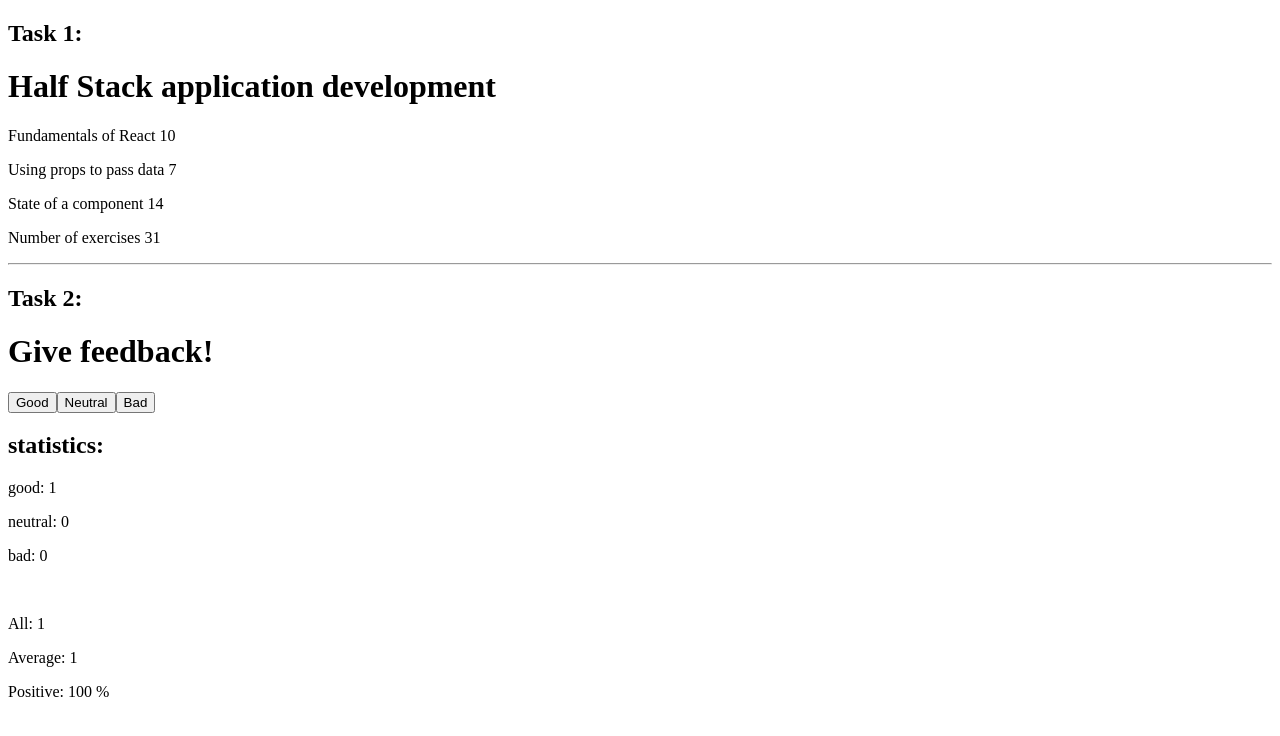
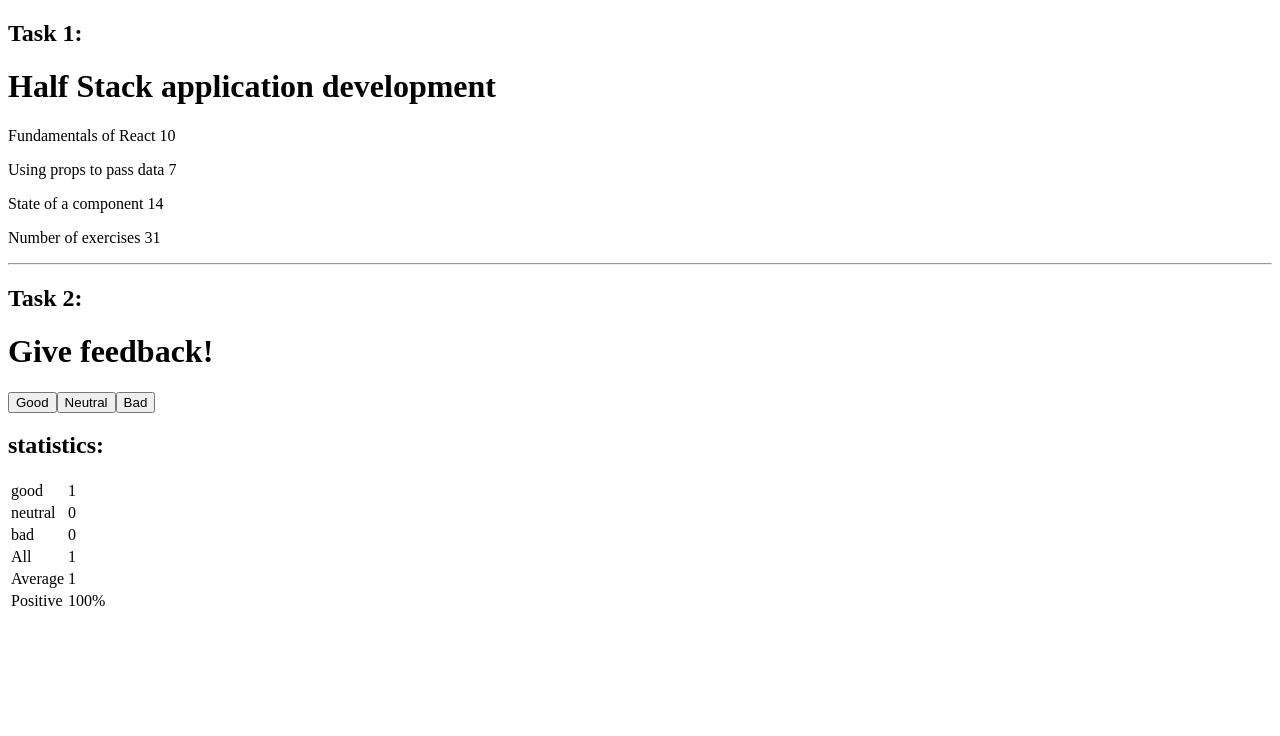
Before and after one commit to Susnezhu/fullstack-open-course, a React (Vite) app in the folder osa1/part1/: page / in a window 1280 px wide. Both pictures are taken after a click on the button "Good". Shown: the top 736 px of the page. Built offline with nearby package versions, Linux system fonts and the light colour scheme.

Commit message:
exercise 1.11

```diff
--- a/osa1/part1/src/tasks/task2.jsx
+++ b/osa1/part1/src/tasks/task2.jsx
@@ -9,9 +9,7 @@ const Sum = (props) => {
   let summary = props.a + props.b + props.c;
 
   return (
-    <div>
-      <p>All: {summary}</p>
-    </div>
+    summary
   );
 };
 
@@ -23,15 +21,13 @@ const Average = (props) => {
   let summary = a + b + c;
 
   if (summary === 0) {
-    return <p>Average: 0</p>;
+    return 0;
   }
 
   let average = (a * 1 + b * 0 + c * (-1)) / summary
 
   return (
-    <div>
-      <p>Average: {average}</p>
-    </div>
+    average
   )
 }
 
@@ -44,24 +40,22 @@ const Positive = (props) => {
   let prosent = (a / summary) * 100;
 
   if (summary === 0) {
-    return <p>Positive: 0 %</p>;
+    return "0%"
   }
 
     return (
-        <div>
-            <p>Positive: {prosent} %</p>
-        </div>
+        prosent + "%"
     )
 }
 
 const StatisticLine = (props) => {
 
   return (
-    <div>
-      <p>{props.text}: {props.value}</p>
-    </div>
-  )
-
+    <tr>
+      <td>{props.text}</td>
+      <td>{props.value}</td>
+    </tr>
+  );
 }
 
 const Statistics = (props) => {
@@ -70,20 +64,18 @@ const Statistics = (props) => {
   const c = props.c;
 
   return (
-  <div>
-      <StatisticLine text="good" value ={a} />
-      <StatisticLine text="neutral" value ={b} />
-      <StatisticLine text="bad" value ={c} />
+   <table>
+      <tbody>
+        <StatisticLine text="good" value ={a} />
+        <StatisticLine text="neutral" value ={b} />
+        <StatisticLine text="bad" value ={c} />
 
-    <br />
-
-    <Sum a={a} b={b} c={c} />
-    <Average a={a} b={b} c={c}/>
-    <Positive a={a} b={b} c={c}/>
-  </div>
+        <StatisticLine text="All" value ={<Sum a={a} b={b} c={c} />} />
+        <StatisticLine text="Average" value ={<Average a={a} b={b} c={c}/>} />
+        <StatisticLine text="Positive" value ={<Positive a={a} b={b} c={c}/>} />
+      </tbody>
+    </table>
   )
-
-
 }
 
 const Task2 = () => {
@@ -106,7 +98,7 @@ const Task2 = () => {
 
       <h2>statistics:</h2>
 
-    {feedbackGiven && <Statistics a={good} b={neutral} c={bad} />}
+      {feedbackGiven && <Statistics a={good} b={neutral} c={bad} />}
 
     </div>
   );
```
